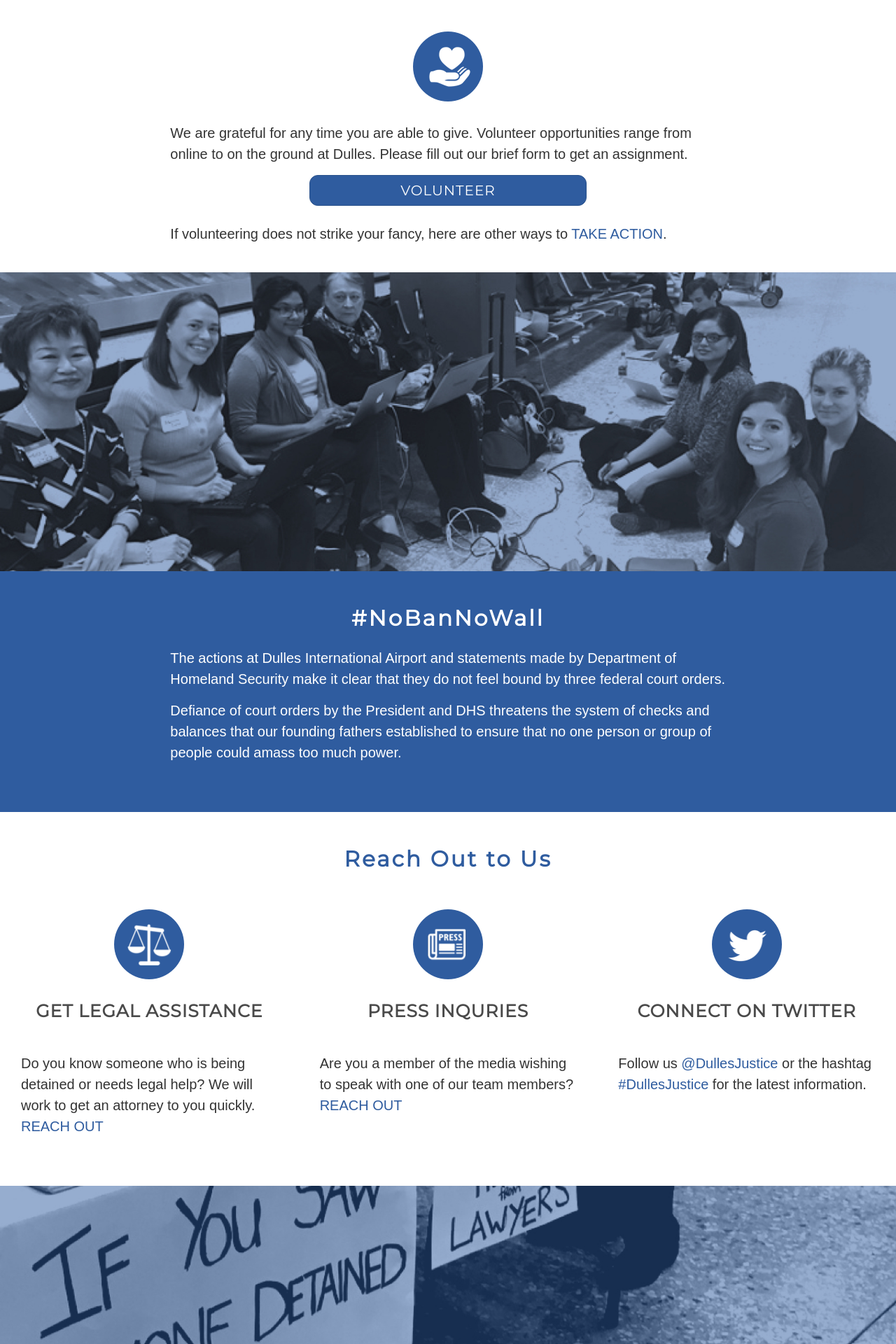
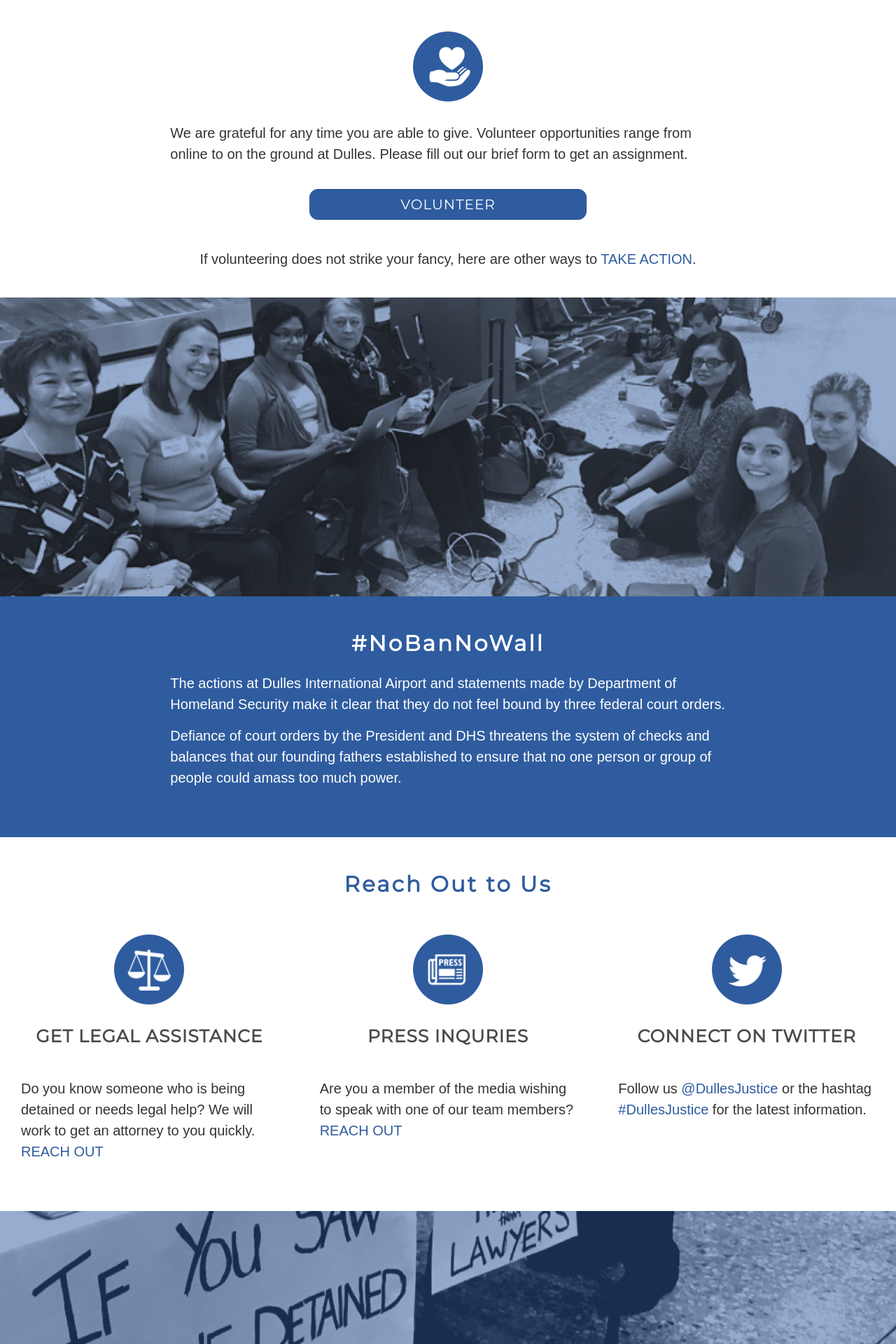
Before and after one commit to dullesjustice/site, a Jekyll site: the page built from index.html, in a window 1280 px wide. Shown: the part 1174-3094 px from the top of the page at 70% size. Built offline with Jekyll 4.4.1, drawn with Linux system fonts in a browser that asks for light colours; some web fonts are replaced.

Commit message:
Pad and center

```diff
--- a/css/site.scss
+++ b/css/site.scss
@@ -174,6 +174,15 @@ h3.centered {
   min-height: 60px;
 }
 
+p.centered {
+  text-align: center;
+}
+
+.spaced {
+  margin-top: 20px;
+  margin-bottom: 16px;
+}
+
 .image-container {
   margin-left: -30px;
   margin-right: -30px;
--- a/index.html
+++ b/index.html
@@ -25,12 +25,12 @@ permalink: /
       <p>
         We are grateful for any time you are able to give. Volunteer opportunities range from online to on the ground at Dulles. Please fill out our brief form to get an assignment.
       </p>
-      <a class="btn btn-primary col-sm-6 col-sm-offset-3 col-xs-10 col-xs-offset-1" href="https://goo.gl/forms/sh1EhJHuWAan4YtE3">VOLUNTEER</a>
+      <a class="spaced btn btn-primary col-sm-6 col-sm-offset-3 col-xs-10 col-xs-offset-1" href="https://goo.gl/forms/sh1EhJHuWAan4YtE3">VOLUNTEER</a>
     </div>
   </div>
   <div class="row pad25">
     <div class="col-sm-8 col-sm-offset-2 col-xs-12">
-      <p>If volunteering does not strike your fancy, here are other ways to <a href="{{ site.baseurl }}/action/">TAKE ACTION</a>.</p>
+      <p class="centered">If volunteering does not strike your fancy, here are other ways to <a href="{{ site.baseurl }}/action/">TAKE ACTION</a>.</p>
     </div>
   </div>
   {% include imagerow.html src="Homepage-photo2.jpg" %}
```
